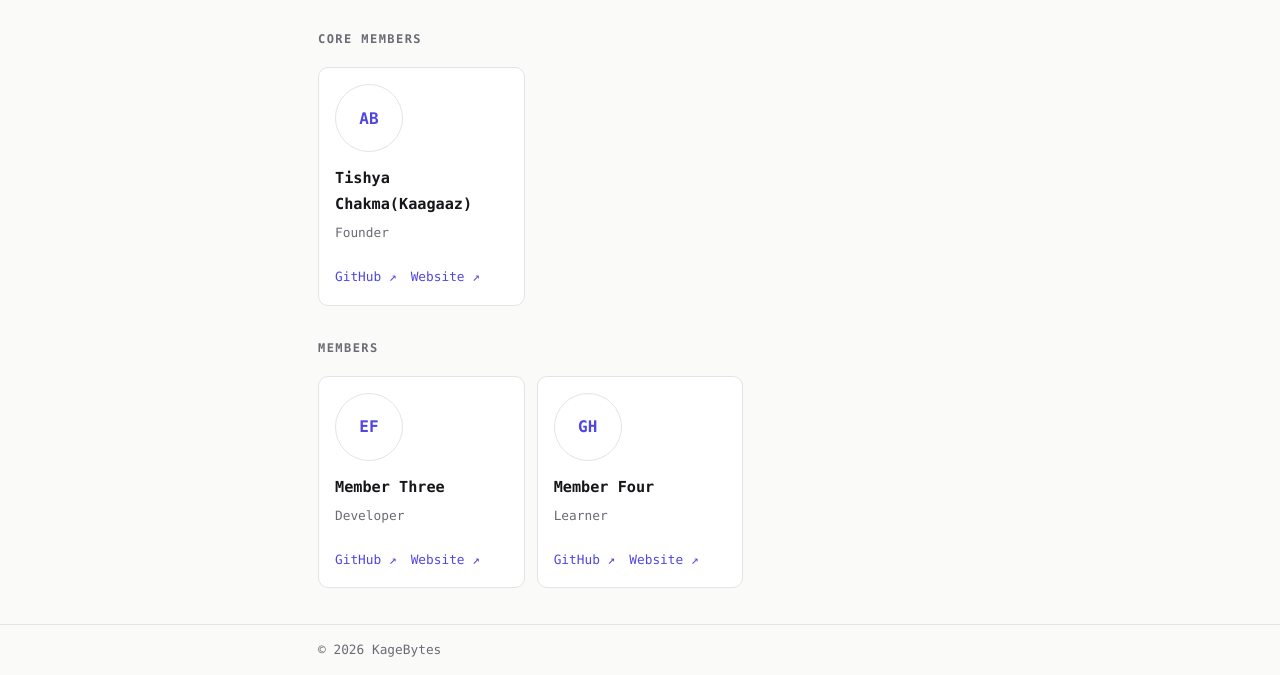
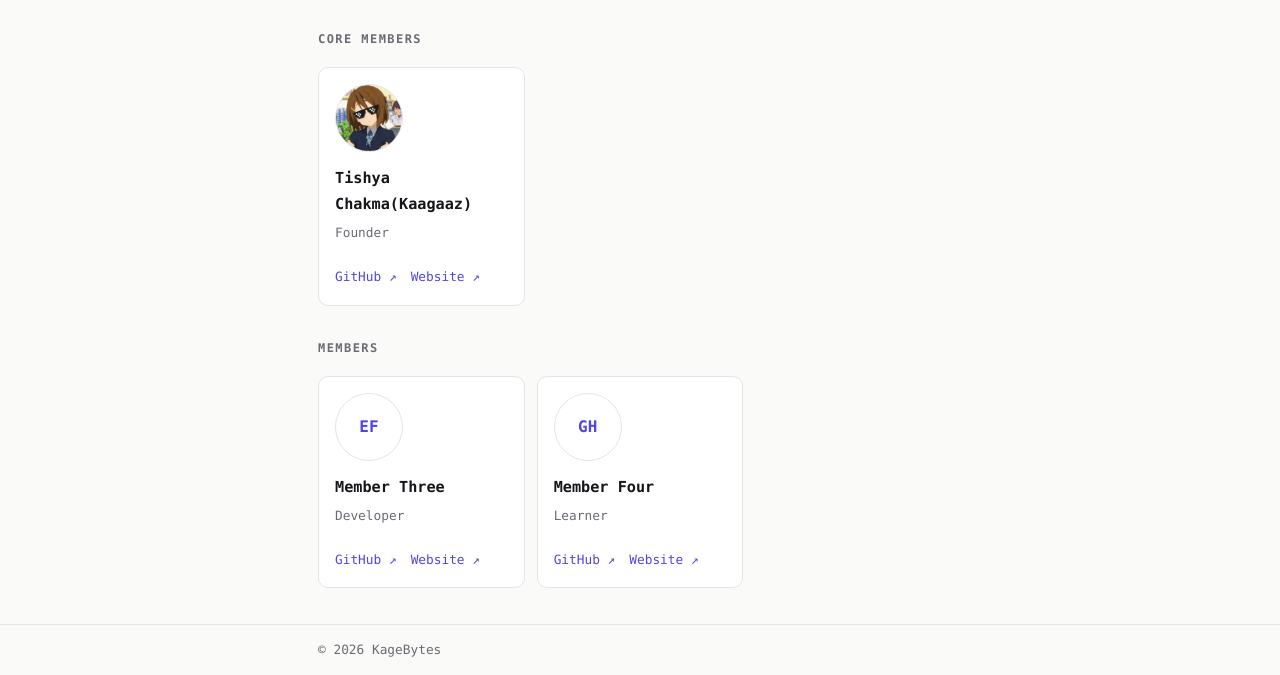
Before and after one commit to Kage-Bytes/KageBytes, a plain HTML site: page members.html in a window 1280 px wide. Shown: the part 177-852 px from the top of the page. Drawn offline with Linux system fonts and the light colour scheme.

Commit message:
Update members.html

```diff
--- a/members.html
+++ b/members.html
@@ -39,7 +39,7 @@
       <div class="grid">
 
         <article class="card">
-          <div class="avatar">AB<img src="IMG_20261014_045814.jpg" alt="" onerror="this.remove()"></div>
+          <div class="avatar">AB<img src="Photos/IMG_20261014_045814.jpg" alt="" onerror="this.remove()"></div>
           <h3>Tishya Chakma(Kaagaaz)</h3>
           <div class="role">Founder</div>
           <div class="links">
```
